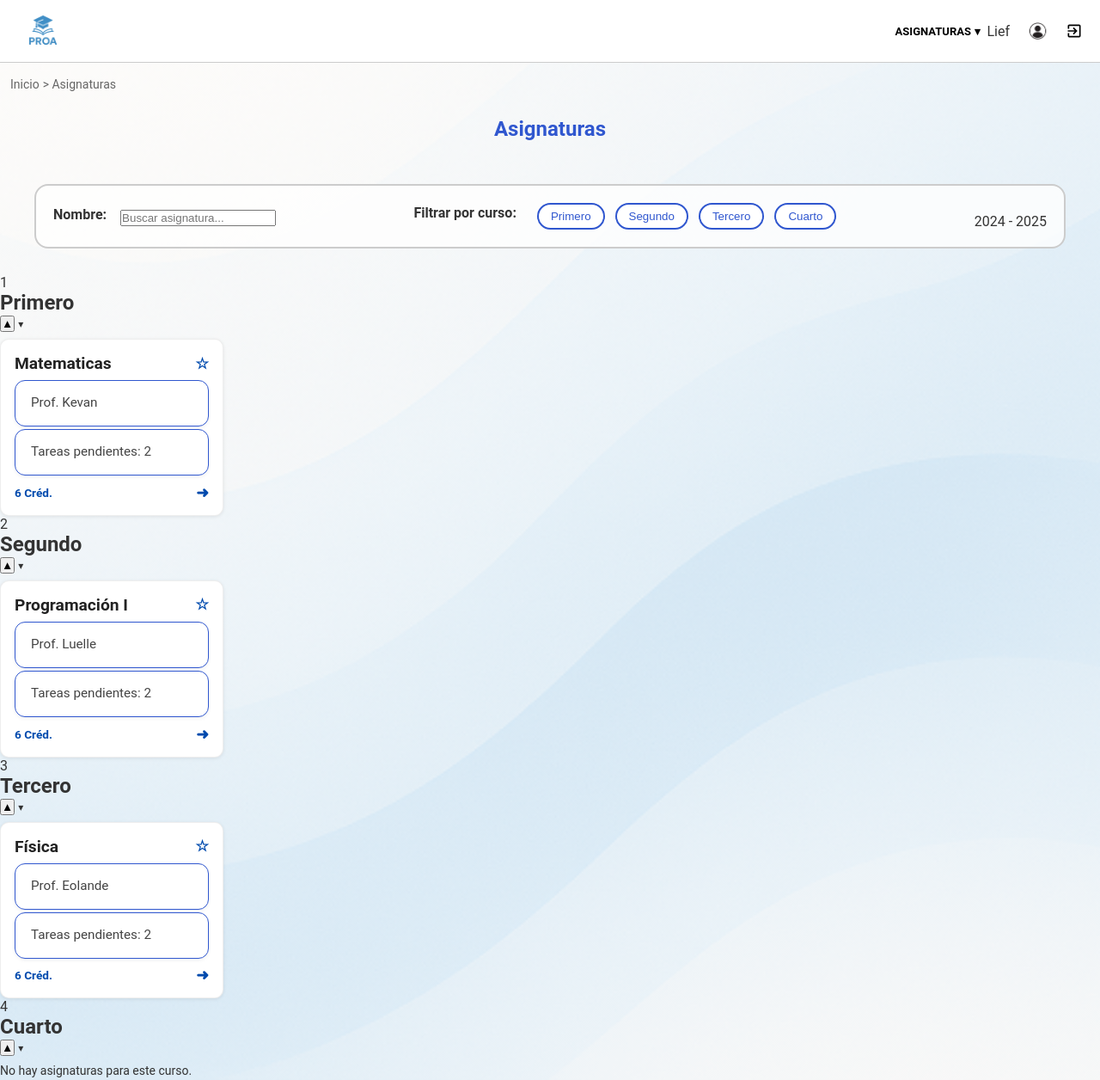
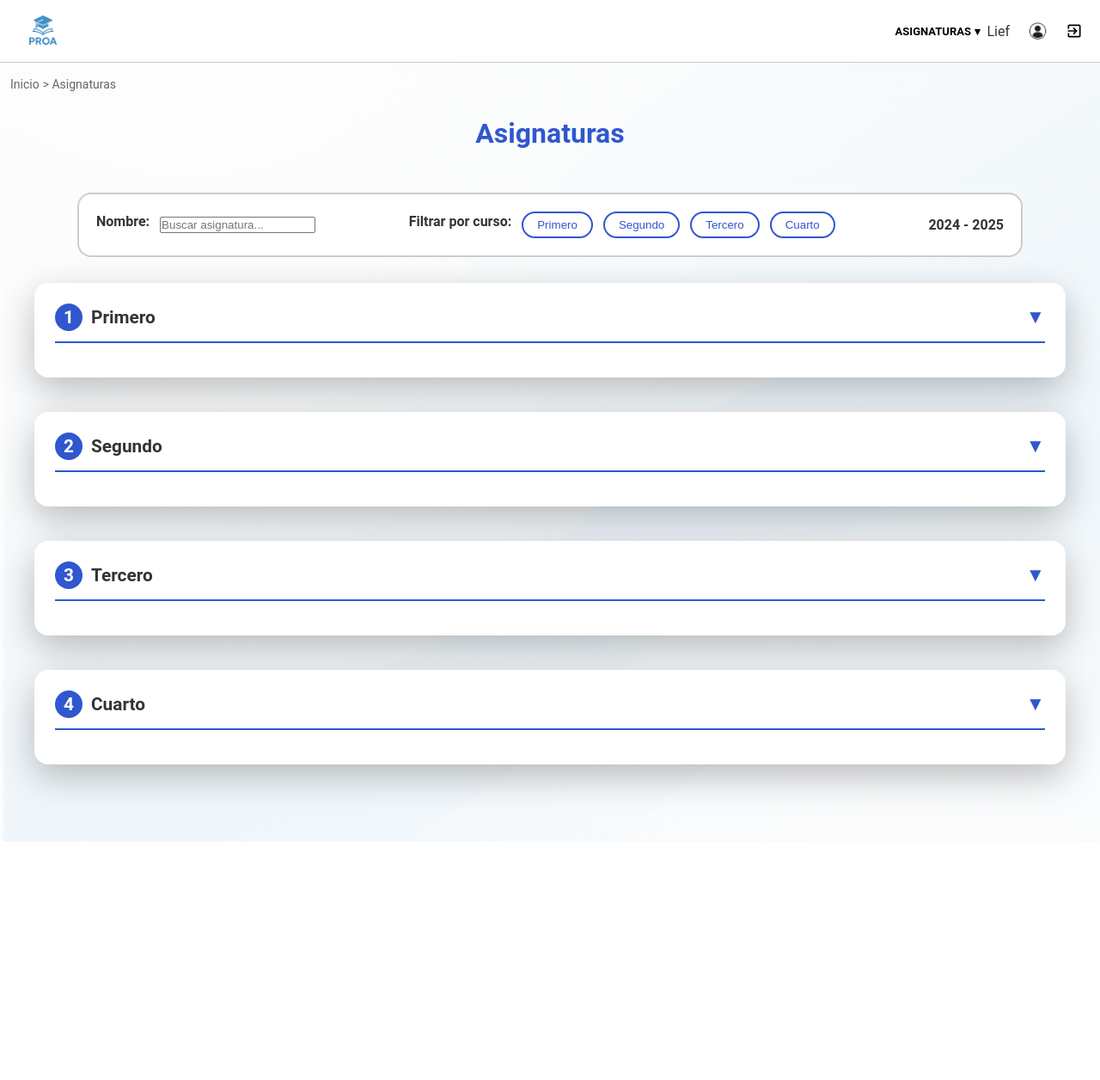
Before and after one commit to Alex-LG-Dev/PW-GTI, a PHP site: page /PROA/app/Asignaturas_alumno.php in a window 1280 px wide. Shown: the whole page at 86% size. After the commit the page ends 979 px from the top, so only its background shows below. Run offline with PHP 8.4, Linux system fonts and the light colour scheme; a user stored in the database is signed in; data comes from the database, SQL or seed files in the repository.

Commit message:
Auto stash before merge of "develop" and "origin/develop"

```diff
--- a/src/PROA/app/Asignaturas_alumno.php
+++ b/src/PROA/app/Asignaturas_alumno.php
@@ -45,75 +45,83 @@ while ($row = $result->fetch_assoc()) {
 ?>
 <!DOCTYPE html>
 <html lang="es">
+
 <head>
   <meta charset="UTF-8">
   <title>Asignaturas | Alumno</title>
   <link rel="stylesheet" href="./css/estilos_combinados.css">
   <script src="../js/asignaturas.js" defer></script>
 </head>
-<body class="body-fondo">
+
+<body class="fondo-asignaturas-alumno">
 
   <nav class="migas_de_pan">
     <a href="./home_page_alumno.php">Inicio</a> &gt; Asignaturas
   </nav>
 
-<div class="contenedor-asignaturas">
-  <div class="header-asignaturas">
+  <div class="contenedor-asignaturas-alumno">
+    <div class="cabecera-asignaturas">
       <h1>Asignaturas</h1>
-    <div class="bloque-filtros">
-      <div class="filtros-extra">
+      <div class="filtros-asignaturas">
+        <div class="filtro-nombre-asignatura">
           <label for="filtro-nombre">Nombre:</label>
           <input type="search" id="filtro-nombre" placeholder="Buscar asignatura...">
         </div>
-      <div class="filtros-opciones">
-        <label class="label-filtro">Filtrar por curso:</label>
-        <button class="filtro-btn" data-curso="1">Primero</button>
-        <button class="filtro-btn" data-curso="2">Segundo</button>
-        <button class="filtro-btn" data-curso="3">Tercero</button>
-        <button class="filtro-btn" data-curso="4">Cuarto</button>
+        <div class="filtro-curso-asignatura">
+          <label>Filtrar por curso:</label>
+          <button class="btn-curso-filtro" data-curso="1">Primero</button>
+          <button class="btn-curso-filtro" data-curso="2">Segundo</button>
+          <button class="btn-curso-filtro" data-curso="3">Tercero</button>
+          <button class="btn-curso-filtro" data-curso="4">Cuarto</button>
         </div>
-
-      <div class="anio-actual">
+        <div class="anio-academico-asignatura">
           <span class="icono-anio"></span> 2024 - 2025
         </div>
       </div>
     </div>
 
     <?php foreach ([1, 2, 3, 4] as $curso): ?>
-    <section class="bloque-asignaturas" data-curso="<?= $curso ?>">
-      <div class="titulo-curso">
-        <span class="numero-curso"><?= $curso ?></span>
-        <h2><?= ['Primero', 'Segundo', 'Tercero', 'Cuarto'][$curso - 1] ?></h2>
-        <button class="btn-toggle-curso">&#9650;</button>
+      <section class="bloque-curso-asignaturas" data-curso="<?= $curso ?>">
+        <div class="contenedor-curso-centrado">
+
+          <div class="encabezado-curso-asignatura">
+            <div class="info-curso-asignatura">
+              <span class="numero-curso-asignatura"><?= $curso ?></span>
+              <?= ['Primero', 'Segundo', 'Tercero', 'Cuarto'][$curso - 1] ?>
+            </div>
+            <button class="btn-toggle-curso">▼</button>
           </div>
 
-      <div class="tarjetas-asignaturas">
+          <div class="tarjetas-curso-asignatura oculto">
             <?php if (!empty($asignaturas[$curso])): ?>
               <?php foreach ($asignaturas[$curso] as $asignatura): ?>
-            <div class="tarjeta-asignatura"
+                <div class="tarjeta-asignatura-alumno"
                   data-nombre="<?= strtolower($asignatura['nombre_asignatura']) ?>"
                   data-curso="<?= $curso ?>">
-              <h3 class="nombre-asignatura">
+                  <h3 class="titulo-asignatura-alumno">
                     <?= htmlspecialchars($asignatura['nombre_asignatura']) ?>
-                <span class="estrella-favorita">☆</span>
                   </h3>
-              <ul class="detalle-asignatura">
+                  <ul class="detalles-asignatura-alumno">
                     <li>Prof. <?= htmlspecialchars($asignatura['nombre_profesor'] ?? 'Desconocido') ?></li>
-                <li>Tareas pendientes: <?= (int)$asignatura['tareas_pendientes'] ?></li>
+                    <li>Lunes y miercoles 10:15 - 12:15</li>
+                    <li>Aula 201 - Edificio E</li>
                   </ul>
-              <div class="footer-asignatura">
-                <span class="creditos">6 Créd.</span>
-                <a href="Asignatura_Seleccionada_tareas_Alumno.php?id=<?= $asignatura['ID_asignatura'] ?>" class="icono-ir">➜</a>
+                  <div class="pie-tarjeta-asignatura">
+                    <span class="creditos-asignatura">6 Créd.</span>
+                    <a href="Asignatura_Seleccionada_tareas_Alumno.php?id=<?= $asignatura['ID_asignatura'] ?>" class="icono-ir-asignatura">➜</a>
                   </div>
                 </div>
               <?php endforeach; ?>
             <?php else: ?>
-          <p class="sin-asignaturas">No hay asignaturas para este curso.</p>
+              <p class="mensaje-sin-asignaturas">No hay asignaturas para este curso.</p>
             <?php endif; ?>
+          </div>
+
         </div>
       </section>
     <?php endforeach; ?>
   </div>
 
 </body>
+
 </html>
--- a/src/PROA/app/css/estilos_combinados.css
+++ b/src/PROA/app/css/estilos_combinados.css
@@ -2282,6 +2282,193 @@ textarea {
     flex-direction: column;
   }
 }
+.fondo-asignaturas-alumno {
+  background: linear-gradient(#ffffffcc, #ffffffcc), url('../../img/fondo_proa.png');
+  background-size: cover;
+  background-position: center;
+  min-height: 100vh;
+  padding-bottom: 50px;
+}
+
+.contenedor-asignaturas-alumno {
+  padding: 0 16px;
+}
+
+.cabecera-asignaturas h1 {
+  text-align: center;
+  font-size: 32px;
+  color: #3057CF;
+  font-weight: bold;
+}
+
+.filtros-asignaturas {
+  display: flex;
+  flex-wrap: wrap;
+  justify-content: space-between;
+  gap: 16px;
+  background: white;
+  border: 2px solid #ccc;
+  border-radius: 16px;
+  padding: 20px;
+  max-width: 1100px;
+  margin: 20px auto;
+}
+
+.filtro-nombre-asignatura,
+.filtro-curso-asignatura {
+  display: flex;
+  align-items: center;
+  gap: 12px;
+}
+.btn-curso-filtro {
+  border: 2px solid #3057CF;
+  border-radius: 20px;
+  padding: 6px 16px;
+  background: white;
+  color: #3057CF;
+  cursor: pointer;
+}
+.btn-curso-filtro:hover,
+.btn-curso-filtro.activa {
+  background: #3057CF;
+  color: white;
+}
+
+.anio-academico-asignatura {
+  align-self: center;
+  font-weight: bold;
+}
+
+/* Curso */
+.bloque-curso-asignaturas {
+  margin: 30px 0;
+  border-color: blue;
+}
+
+.contenedor-curso-centrado {
+  max-width: 1200px;
+  margin: 0 auto;
+  background: #fff;
+  border-radius: 16px;
+  padding: 24px;
+  margin-bottom: 40px;
+  box-shadow: 0 14px 40px rgba(0, 0, 0, 0.25);
+}
+.encabezado-curso-asignatura {
+  display: flex;
+  justify-content: space-between;
+  align-items: center;
+  font-size: 1.3rem;
+  font-weight: bold;
+  border-bottom: 2px solid #3057CF;
+  padding-bottom: 12px;
+  margin-bottom: 16px;
+}
+
+.info-curso-asignatura {
+  display: flex;
+  align-items: center;
+  gap: 10px;
+}
+.numero-curso-asignatura {
+  display: inline-block;
+  background: #3057CF;
+  color: white;
+  border-radius: 50%;
+  width: 2rem;
+  height: 2rem;
+  line-height: 2rem;
+  text-align: center;
+}
+
+.btn-toggle-curso {
+  background: none;
+  border: none;
+  font-size: 1.4rem;
+  color: #3057CF;
+  cursor: pointer;
+}
+
+/* Tarjetas */
+.tarjetas-curso-asignatura {
+  display: flex;
+  flex-wrap: wrap;
+  justify-content: center;
+  gap: 20px;
+}
+
+.tarjeta-asignatura-alumno {
+  border: 1px solid #3057CF;
+  border-radius: 16px;
+  padding: 18px 20px;
+  background: white;
+  width: 260px;
+  box-shadow: 0 2px 6px rgba(0, 0, 0, 0.08);
+  display: flex;
+  flex-direction: column;
+  justify-content: space-between;
+}
+
+.tarjeta-asignatura-alumno:hover {
+  transform: translateY(-2px);
+}
+
+.titulo-asignatura-alumno {
+  display: flex;
+  justify-content: space-between;
+  align-items: center;
+  font-weight: bold;
+  font-size: 1.2rem;
+  color: #222;
+  margin-bottom: 10px;
+}
+
+.detalles-asignatura-alumno {
+  font-size: 0.95rem;
+  color: #444;
+  list-style: none;
+  padding: 0;
+  margin: 0 0 14px 0;
+}
+.detalles-asignatura-alumno li {
+  margin-bottom: 4px;
+}
+
+.pie-tarjeta-asignatura {
+  border-top: 1px solid #ccc;
+  padding-top: 8px;
+  display: flex;
+  justify-content: space-between;
+  align-items: center;
+}
+
+.creditos-asignatura {
+  background: #aaa;
+  color: white;
+  font-size: 0.8rem;
+  font-weight: 600;
+  padding: 4px 10px;
+  border-radius: 6px;
+}
+
+.icono-ir-asignatura {
+  font-size: 1.2rem;
+  color: #3057CF;
+  font-weight: bold;
+  text-decoration: none;
+}
+.icono-ir-asignatura:hover {
+  text-decoration: underline;
+}
+
+.mensaje-sin-asignaturas {
+  text-align: center;
+  font-style: italic;
+  color: #666;
+}
+.oculto {
+  display: none !important;
+}
 
 @media(max-width:1200px){
   .contenedor-tareas-grid {
--- a/src/PROA/js/asignaturas.js
+++ b/src/PROA/js/asignaturas.js
@@ -1,38 +1,63 @@
 (() => {
-  // Filtro curso
-  const filtroCursoBtns = document.querySelectorAll(".filtro-btn");
-  const secciones = document.querySelectorAll(".seccion-curso");
+  // === Filtro por curso ===
+  const botonesFiltro = document.querySelectorAll(".btn-curso-filtro");
+  const bloquesCurso = document.querySelectorAll(".bloque-curso-asignaturas");
 
   let cursoActivo = null;
 
-  filtroCursoBtns.forEach(btn => {
-    btn.addEventListener("click", () => {
-      const curso = btn.dataset.curso;
+  botonesFiltro.forEach(boton => {
+    boton.addEventListener("click", () => {
+      const curso = boton.dataset.curso;
 
-      // Toggle: si ya está activo, quita
       if (cursoActivo === curso) {
+        // Desactivar filtro
         cursoActivo = null;
-        btn.classList.remove("activo");
-        secciones.forEach(sec => sec.style.display = "block");
+        boton.classList.remove("activa");
+
+        // Mostrar todos los cursos y colapsarlos
+        bloquesCurso.forEach(sec => {
+          sec.style.display = "block";
+          const tarjetas = sec.querySelector(".tarjetas-curso-asignatura");
+          const toggleBtn = sec.querySelector(".btn-toggle-curso");
+          if (tarjetas) tarjetas.classList.add("oculto");
+          if (toggleBtn) toggleBtn.textContent = "▼";
+        });
+
       } else {
+        // Activar filtro
         cursoActivo = curso;
-        filtroCursoBtns.forEach(b => b.classList.remove("activo"));
-        btn.classList.add("activo");
+        botonesFiltro.forEach(b => b.classList.remove("activa"));
+        boton.classList.add("activa");
 
-        secciones.forEach(sec => {
+        bloquesCurso.forEach(sec => {
           const cursoSec = sec.dataset.curso;
-          sec.style.display = (cursoSec === curso) ? "block" : "none";
+          const mostrar = cursoSec === curso;
+
+          sec.style.display = mostrar ? "block" : "none";
+
+          const tarjetas = sec.querySelector(".tarjetas-curso-asignatura");
+          const toggleBtn = sec.querySelector(".btn-toggle-curso");
+
+          if (tarjetas && toggleBtn) {
+            if (mostrar) {
+              tarjetas.classList.remove("oculto");
+              toggleBtn.textContent = "▲";
+            } else {
+              tarjetas.classList.add("oculto");
+              toggleBtn.textContent = "▼";
+            }
+          }
         });
       }
     });
   });
 
-  // Filtro nombre
+  // === Filtro por nombre ===
   const inputNombre = document.getElementById("filtro-nombre");
   if (inputNombre) {
     inputNombre.addEventListener("input", () => {
       const valor = inputNombre.value.toLowerCase().trim();
-      const tarjetas = document.querySelectorAll(".tarjeta-asignatura");
+      const tarjetas = document.querySelectorAll(".tarjeta-asignatura-alumno");
 
       tarjetas.forEach(card => {
         const nombre = card.dataset.nombre;
@@ -41,16 +66,28 @@
     });
   }
 
-  // Toggle visibilidad por curso
-  document.querySelectorAll(".boton-toggle-curso").forEach(boton => {
+  // === Toggle plegable por curso (manual) ===
+  document.querySelectorAll(".btn-toggle-curso").forEach(boton => {
     boton.addEventListener("click", () => {
-      const contenedor = boton.closest(".seccion-curso");
-      const tarjetas = contenedor.querySelector(".contenedor-tarjetas");
+      const contenedor = boton.closest(".contenedor-curso-centrado");
+      const tarjetas = contenedor.querySelector(".tarjetas-curso-asignatura");
 
       tarjetas.classList.toggle("oculto");
-
-      const flecha = tarjetas.classList.contains("oculto") ? "▼" : "▲";
-      boton.textContent = flecha;
+      boton.textContent = tarjetas.classList.contains("oculto") ? "▼" : "▲";
     });
   });
+  document.querySelectorAll(".contenedor-curso-centrado").forEach(bloque => {
+  bloque.addEventListener("click", (e) => {
+    const esElementoInteractivo = e.target.closest("button, a, .tarjeta-asignatura-alumno");
+    if (esElementoInteractivo) return;
+
+    const tarjetas = bloque.querySelector(".tarjetas-curso-asignatura");
+    const toggleBtn = bloque.querySelector(".btn-toggle-curso");
+
+    if (!tarjetas || !toggleBtn) return;
+
+    tarjetas.classList.toggle("oculto");
+    toggleBtn.textContent = tarjetas.classList.contains("oculto") ? "▼" : "▲";
+  });
+});
 })();
```
Lines whose indentation alone changed are shown as unchanged.
